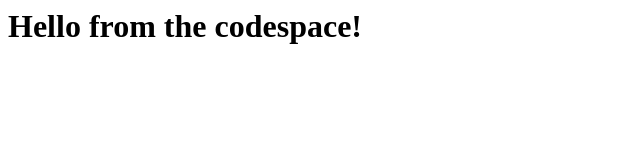
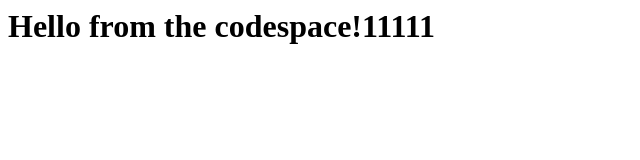
Before and after one commit to rkumble/skills-code-with-codespaces, a plain HTML site: page index.html in a window 1280 px wide. Shown: the whole page, without its empty margins (0-640 px from the left). Drawn offline with Linux system fonts and the light colour scheme.

Commit message:
Update index.html

```diff
--- a/index.html
+++ b/index.html
@@ -1,3 +1,3 @@
 <html>
-  <h1>Hello from the codespace!</h1>
+  <h1>Hello from the codespace!11111</h1>
 </html>
```
